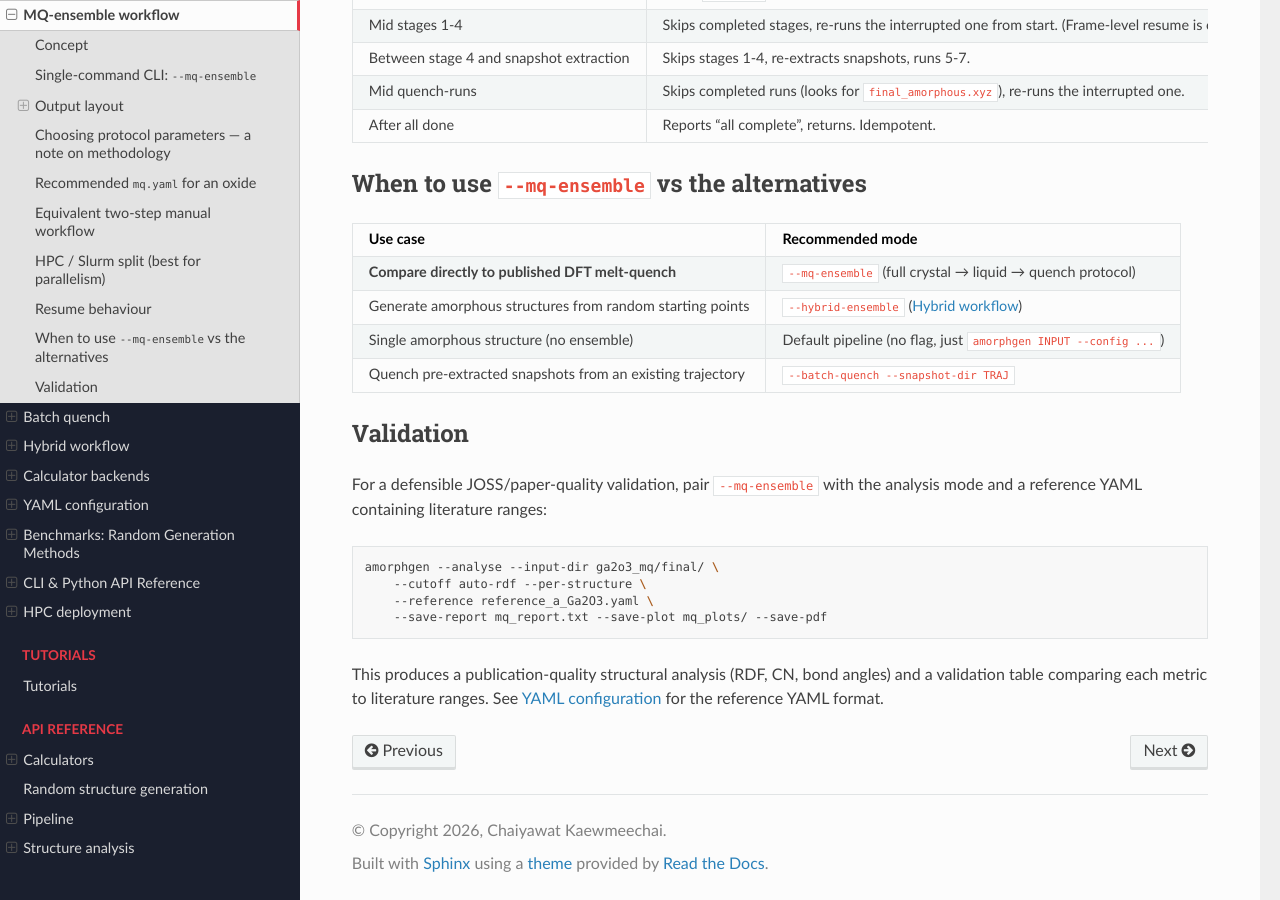
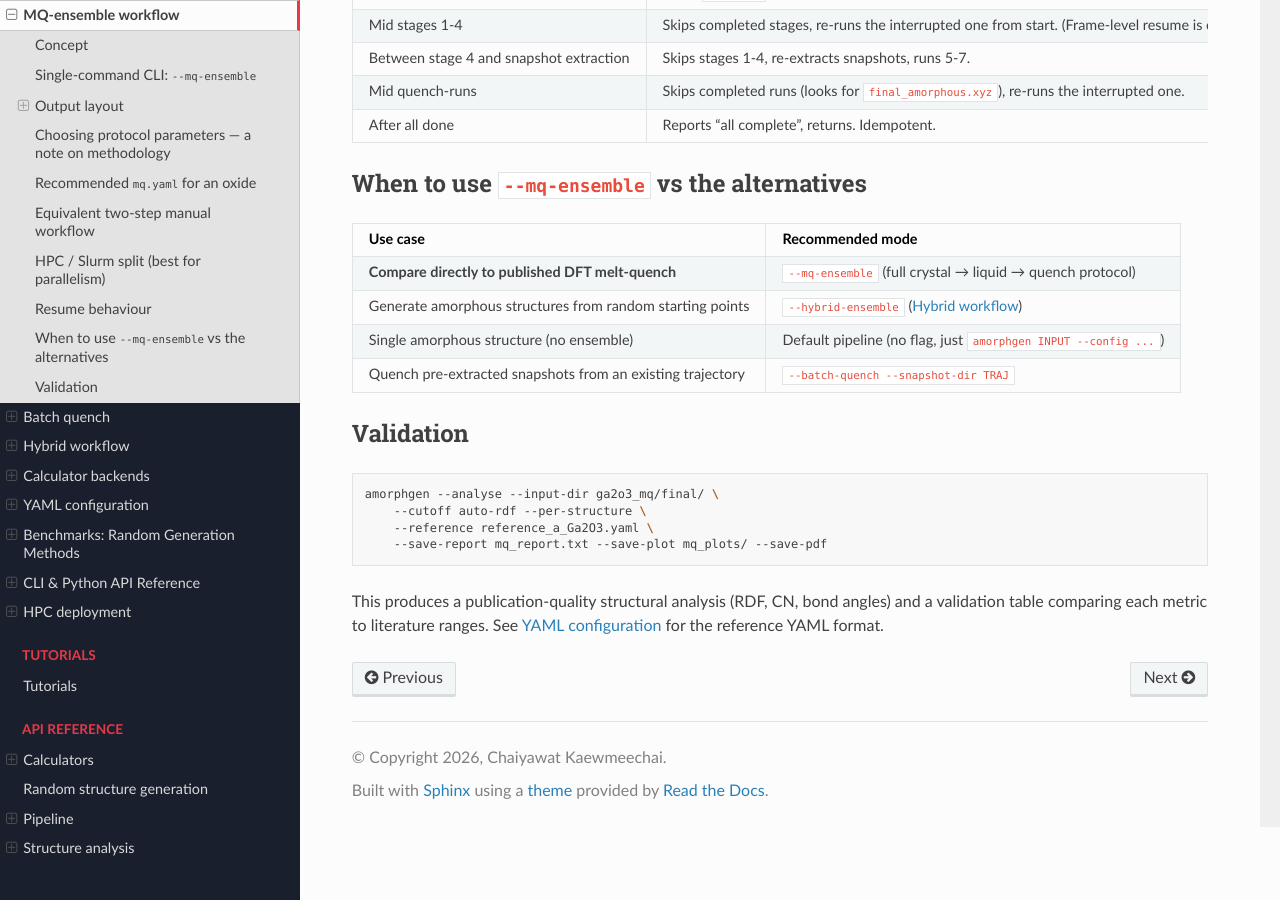
Before and after one commit to SMTG-Bham/AmorphGen, a Sphinx documentation site: the page built from docs/guides/mq-ensemble.md, in a window 1280 px wide and 900 px high, scrolled down 4527 px. Built offline with Sphinx 7.4.7 and the Read the Docs theme 3.1.0, drawn with Linux system fonts in a browser that asks for light colours.

Commit message:
Update mq-ensemble.md

````diff
--- a/docs/guides/mq-ensemble.md
+++ b/docs/guides/mq-ensemble.md
@@ -215,7 +215,6 @@ Example slurm scripts for BlueBEAR and Sulis ship in the AmorphGen repo under `e
 
 ## Validation
 
-For a defensible JOSS/paper-quality validation, pair `--mq-ensemble` with the analysis mode and a reference YAML containing literature ranges:
 
 ```bash
 amorphgen --analyse --input-dir ga2o3_mq/final/ \
````
